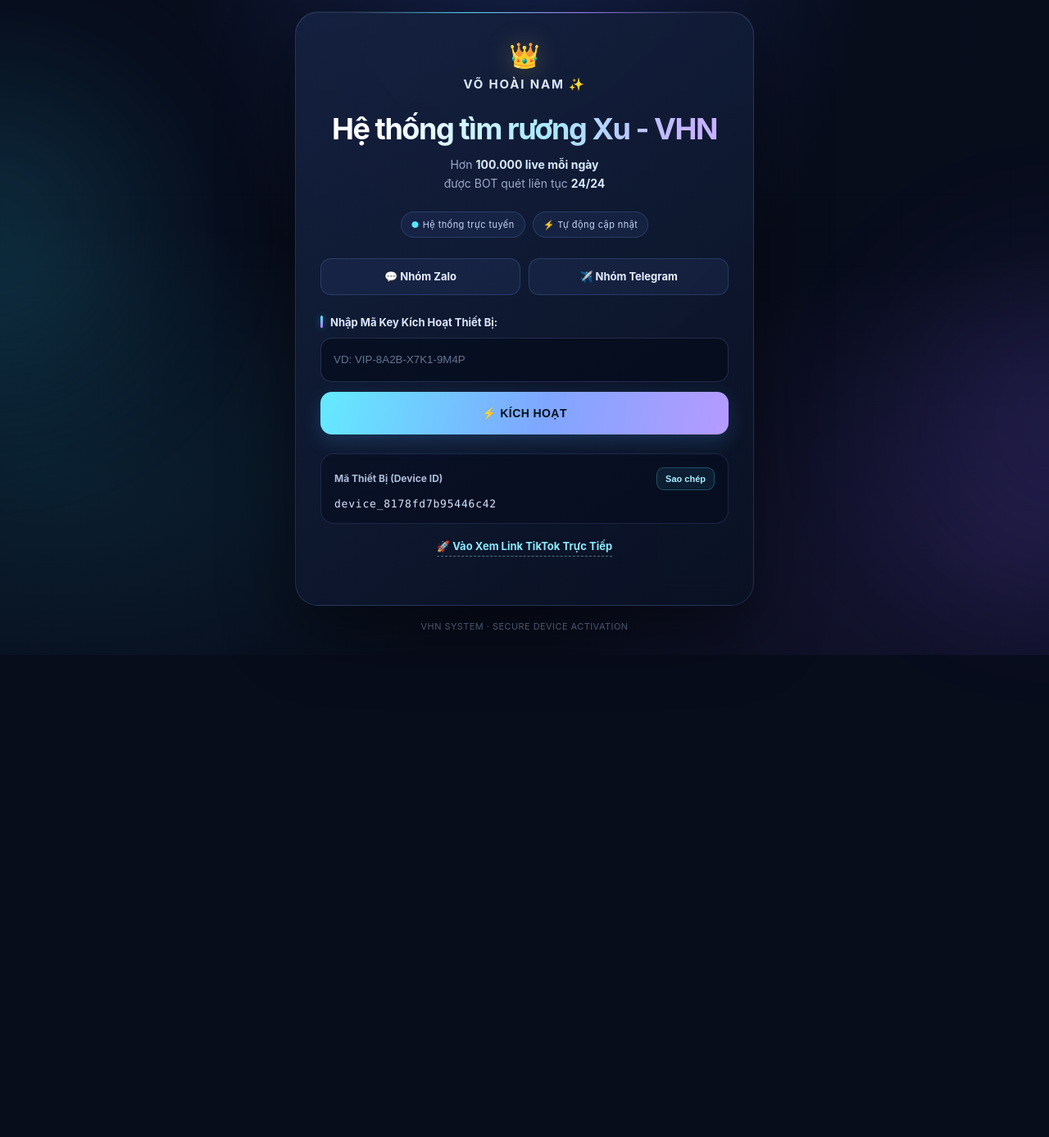
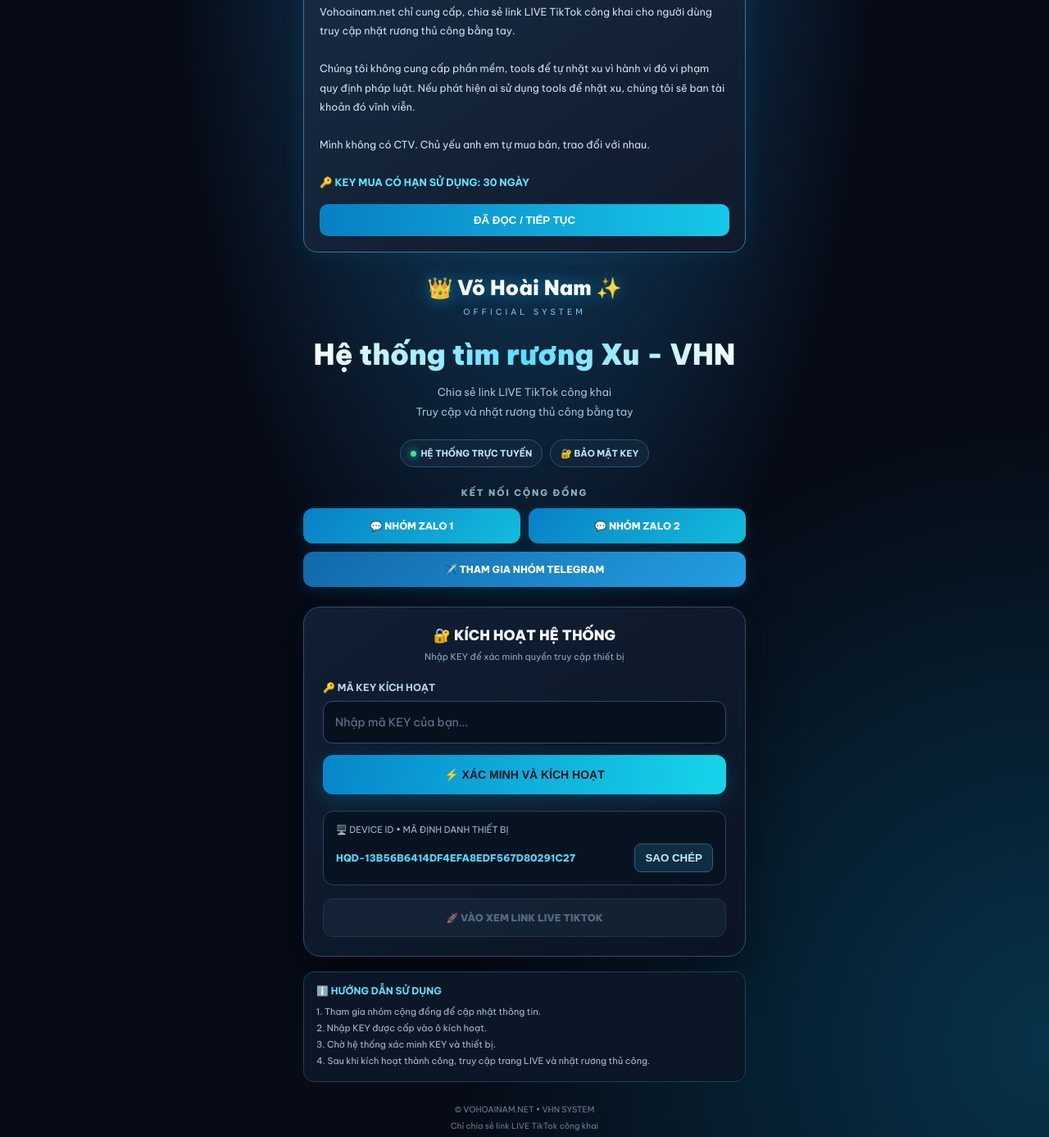
Before and after one commit to hikhikhakhamunly-alt/vohoainam.fake, a plain HTML site: page index.html in a window 1280 px wide. Shown: the part 71-1458 px from the top of the page at 82% size. Before the commit the page ends 870 px from the top, so only its background shows below. Drawn offline with Linux system fonts and the light colour scheme.

Commit message:
Update index.html

```diff
--- a/index.html
+++ b/index.html
@@ -1,113 +1,409 @@
-<!doctype html>
+
+<!DOCTYPE html>
 <html lang="vi">
 <head>
-<meta charset="utf-8">
-<meta name="viewport" content="width=device-width,initial-scale=1">
-<meta name="theme-color" content="#080d1c">
-<title>Hệ thống tìm rương Xu - VHN</title>
+<meta charset="UTF-8">
+<meta name="viewport" content="width=device-width, initial-scale=1.0">
+<meta name="theme-color" content="#07101e">
+<title>Võ Hoài Nam - Hệ thống LIVE TikTok</title>
 <style>
-:root{--bg:#080d1c;--panel:rgba(17,27,51,.78);--line:rgba(143,171,255,.17);--muted:#9ba9c8;--white:#f5f7ff;--cyan:#56e5ff;--blue:#658bff;--violet:#a879ff}
+@import url('https://fonts.googleapis.com/css2?family=Be+Vietnam+Pro:wght@400;500;600;700;800;900&display=swap');
+
+:root{
+ --blue:#27c9ff;
+ --cyan:#00e5ff;
+ --bg:#060b16;
+ --panel:#101b2c;
+ --text:#f3f8ff;
+ --muted:#a5bbd1;
+}
 *{box-sizing:border-box}
-html{min-height:100%;scroll-behavior:smooth}
-body{margin:0;min-height:100vh;color:var(--white);font-family:Inter,ui-sans-serif,system-ui,-apple-system,"Segoe UI",sans-serif;background:radial-gradient(ellipse at 50% -15%,rgba(72,112,255,.24),transparent 48%),radial-gradient(ellipse at 5% 75%,rgba(33,196,225,.10),transparent 35%),radial-gradient(ellipse at 95% 85%,rgba(150,91,255,.11),transparent 34%),var(--bg);display:grid;place-items:center;padding:28px 16px;overflow-x:hidden}
-body:before{content:"";position:fixed;inset:0;pointer-events:none;opacity:.22;background-image:linear-gradient(rgba(157,181,255,.045) 1px,transparent 1px),linear-gradient(90deg,rgba(157,181,255,.045) 1px,transparent 1px);background-size:44px 44px;mask-image:linear-gradient(to bottom,black,transparent 85%)}
-.glow{position:fixed;width:360px;height:360px;border-radius:50%;filter:blur(100px);opacity:.15;pointer-events:none}
-.glow.a{background:#2ddfff;left:-190px;top:22%}.glow.b{background:#815cff;right:-200px;bottom:4%}
-.wrap{width:min(100%,560px);position:relative;z-index:1}
-.notice{display:flex;align-items:center;gap:10px;padding:11px 15px;border:1px solid rgba(255,205,105,.2);background:rgba(255,190,75,.07);border-radius:14px;color:#ffe0a4;font-size:13px;margin-bottom:17px}
-.notice .dot{width:7px;height:7px;background:#ffc766;border-radius:50%;box-shadow:0 0 12px #ffc766;flex:none}
-.card{position:relative;border:1px solid var(--line);border-radius:28px;padding:34px 30px 26px;background:linear-gradient(145deg,rgba(21,34,65,.91),rgba(10,17,35,.94));box-shadow:0 28px 90px rgba(0,0,0,.48),inset 0 1px rgba(255,255,255,.06);backdrop-filter:blur(18px);overflow:hidden}
-.card:before{content:"";position:absolute;left:12%;right:12%;top:0;height:1px;background:linear-gradient(90deg,transparent,var(--cyan),var(--violet),transparent);opacity:.9}
-.brand{text-align:center;margin-bottom:25px}
-.crown{font-size:30px;filter:drop-shadow(0 0 15px rgba(255,208,102,.28))}
-.brandname{font-size:15px;font-weight:750;letter-spacing:.12em;color:#dce7ff;margin-top:8px}
-h1{font-size:clamp(27px,6vw,36px);line-height:1.15;letter-spacing:-.04em;text-align:center;margin:13px 0 11px;background:linear-gradient(100deg,#fff 15%,#a9eaff 55%,#c7b2ff 90%);-webkit-background-clip:text;background-clip:text;color:transparent}
-.sub{text-align:center;color:var(--muted);font-size:14px;line-height:1.65;margin:0}
-.sub strong{color:#d8eaff;font-weight:700}
-.stats{display:flex;justify-content:center;gap:9px;margin:22px 0 25px;flex-wrap:wrap}
-.pill{font-size:11px;letter-spacing:.04em;color:#c6d5f7;border:1px solid rgba(126,165,255,.19);background:rgba(98,137,255,.08);padding:8px 12px;border-radius:99px}
-.pill b{color:var(--cyan);font-weight:700}
-.links{display:grid;grid-template-columns:1fr 1fr;gap:10px;margin-bottom:25px}
-.link{display:flex;align-items:center;justify-content:center;gap:9px;min-height:45px;border-radius:13px;border:1px solid rgba(125,164,255,.2);background:rgba(112,146,255,.08);color:#e5edff;text-decoration:none;font-size:13px;font-weight:650;transition:.2s ease}
-.link:hover{transform:translateY(-2px);border-color:rgba(86,229,255,.55);background:rgba(86,229,255,.1)}
-.section-label{display:flex;align-items:center;gap:9px;color:#dce7ff;font-size:13px;font-weight:750;margin-bottom:11px}
-.section-label:before{content:"";width:3px;height:15px;border-radius:5px;background:linear-gradient(var(--cyan),var(--violet));box-shadow:0 0 10px rgba(86,229,255,.4)}
-.field{position:relative}
-input{width:100%;height:54px;padding:0 15px;border-radius:14px;border:1px solid rgba(145,170,255,.2);outline:none;background:rgba(3,9,23,.58);color:#fff;font:600 14px inherit;letter-spacing:.04em;transition:.2s}
-input::placeholder{color:#657493;font-weight:500;letter-spacing:0}
-input:focus{border-color:rgba(86,229,255,.7);box-shadow:0 0 0 3px rgba(86,229,255,.09),0 0 25px rgba(86,229,255,.08)}
-.activate{width:100%;height:52px;margin-top:12px;border:0;border-radius:14px;color:#06111e;font-size:14px;font-weight:850;letter-spacing:.03em;cursor:pointer;background:linear-gradient(100deg,#64eaff,#7fa6ff 55%,#b69aff);box-shadow:0 8px 25px rgba(82,171,255,.2);transition:transform .2s,filter .2s}
-.activate:hover{transform:translateY(-2px);filter:brightness(1.08)}.activate:active{transform:translateY(0)}
-.device{margin-top:23px;padding:16px;border:1px solid rgba(133,163,255,.16);border-radius:16px;background:rgba(5,12,28,.48)}
-.devicehead{display:flex;justify-content:space-between;align-items:center;gap:10px;margin-bottom:9px}
-.devicehead span{font-size:12px;color:#aebcda;font-weight:700}
-.copy{border:1px solid rgba(86,229,255,.25);border-radius:9px;background:rgba(86,229,255,.08);color:#a9efff;font-size:11px;font-weight:750;padding:7px 10px;cursor:pointer}
-.deviceid{font-family:ui-monospace,SFMono-Regular,Consolas,monospace;color:#d8e5ff;font-size:13px;letter-spacing:.06em;overflow-wrap:anywhere}
-.direct{display:flex;justify-content:center;margin-top:19px}
-.direct a{color:#8beaff;text-decoration:none;font-size:13px;font-weight:700;border-bottom:1px dashed rgba(139,234,255,.45);padding-bottom:4px}
-.direct a:hover{color:#fff}
-.feedback{min-height:20px;margin:13px 0 0;text-align:center;color:#a9dff0;font-size:12px}
-.footer{text-align:center;color:#647391;font-size:11px;margin-top:18px;letter-spacing:.04em}
-@media(max-width:480px){.card{padding:28px 19px 22px;border-radius:23px}.notice{font-size:12px}.stats{margin:18px 0 21px}.links{margin-bottom:22px}}
+body{
+ margin:0;min-height:100vh;
+ padding:22px 14px 35px;
+ font-family:'Be Vietnam Pro',sans-serif;
+ color:var(--text);
+ background:
+ radial-gradient(ellipse at 50% -10%,#174d77 0%,transparent 48%),
+ radial-gradient(ellipse at 100% 90%,#07334a 0%,transparent 40%),
+ var(--bg);
+}
+.container{width:100%;max-width:540px;margin:auto}
+.notice{
+ position:relative;
+ background:linear-gradient(145deg,#172b43,#101a2b);
+ border:1px solid #39749a;
+ border-radius:17px;
+ padding:19px;
+ margin-bottom:27px;
+ box-shadow:0 0 30px #00bfff17;
+}
+.notice h3{font-size:16px;color:#61dfff;margin:0 0 12px}
+.notice p{
+ color:#d1e0ed;font-size:12.5px;
+ line-height:1.85;margin:0;
+}
+.notice strong{color:#61e5ff}
+.notice button{
+ width:100%;margin-top:15px;padding:12px;
+ border:0;border-radius:10px;
+ background:linear-gradient(90deg,#087fc5,#16c8e8);
+ color:white;font-weight:800;cursor:pointer;
+}
+.brand{text-align:center;margin:27px 0 18px}
+.brand-name{
+ font-size:25px;font-weight:900;
+ color:white;text-shadow:0 0 20px #00bfff85;
+}
+.brand-name span{color:#49d9ff}
+.brand-sub{font-size:10px;letter-spacing:4px;color:#75c9ed;margin-top:7px}
+h1{
+ text-align:center;
+ font-size:clamp(26px,7vw,35px);
+ line-height:1.3;margin:23px 0 10px;
+ font-weight:900;
+ background:linear-gradient(90deg,#fff,#57dfff,#fff);
+ -webkit-background-clip:text;background-clip:text;
+ color:transparent;
+}
+.subtitle{
+ text-align:center;color:#a9bfd3;
+ font-size:13px;line-height:1.9;
+}
+.status{
+ display:flex;justify-content:center;gap:9px;
+ flex-wrap:wrap;margin:21px 0 24px;
+}
+.status-item{
+ border:1px solid #245575;
+ background:#10253a;
+ color:#bfeaff;
+ padding:9px 12px;border-radius:30px;
+ font-size:11px;font-weight:700;
+}
+.status-dot{
+ display:inline-block;width:7px;height:7px;
+ border-radius:50%;background:#31e89b;
+ box-shadow:0 0 9px #31e89b;margin-right:6px;
+}
+.social-title{
+ text-align:center;color:#8caec8;
+ font-size:11px;font-weight:800;
+ letter-spacing:2px;margin-bottom:12px;
+}
+.social{
+ display:grid;grid-template-columns:1fr 1fr;
+ gap:10px;margin-bottom:24px;
+}
+.social a{
+ display:flex;align-items:center;justify-content:center;
+ gap:7px;text-align:center;text-decoration:none;
+ padding:14px 8px;border-radius:12px;
+ color:white;font-size:12px;font-weight:800;
+ background:linear-gradient(135deg,#087fc5,#13bddd);
+ box-shadow:0 5px 20px #00bfff20;
+ transition:.2s;
+}
+.social a:hover{transform:translateY(-2px);filter:brightness(1.15)}
+.social a.telegram{
+ grid-column:1/-1;
+ background:linear-gradient(135deg,#1269a9,#249ee2);
+}
+.panel{
+ background:linear-gradient(145deg,#111f33,#0b1424);
+ border:1px solid #28516d;
+ border-radius:21px;padding:23px;
+ box-shadow:0 15px 55px #0008,0 0 30px #00bfff0b;
+}
+.panel-title{
+ text-align:center;font-size:17px;
+ font-weight:900;margin:0 0 8px;
+}
+.panel-sub{
+ text-align:center;font-size:11px;
+ color:#8caac1;margin-bottom:23px;
+}
+label{
+ display:block;font-size:12px;
+ color:#b8d5e9;margin-bottom:9px;font-weight:700;
+}
+input{
+ width:100%;padding:16px 14px;
+ background:#07111e;border:1px solid #2a506d;
+ border-radius:12px;color:white;
+ font-size:14px;outline:none;
+ font-family:inherit;transition:.2s;
+}
+input:focus{
+ border-color:#27d4ff;
+ box-shadow:0 0 0 3px #1bbfff20;
+}
+input::placeholder{color:#607991}
+.activate{
+ width:100%;margin-top:14px;padding:16px;
+ border:0;border-radius:12px;
+ background:linear-gradient(100deg,#0786cb,#16d5e9);
+ color:#001523;font-size:14px;
+ font-weight:900;cursor:pointer;
+ box-shadow:0 7px 25px #00bfff32;
+}
+.activate:disabled{opacity:.55;cursor:wait}
+.message{
+ display:none;margin-top:14px;padding:13px;
+ border-radius:11px;font-size:12px;line-height:1.7;
+ overflow-wrap:anywhere;
+}
+.message.error{display:block;background:#421e2b;color:#ffc2cb;border:1px solid #8e3548}
+.message.success{display:block;background:#103b31;color:#a6ffcf;border:1px solid #287b5e}
+.device{
+ margin-top:20px;padding:15px;
+ background:#081321;border:1px solid #24435d;
+ border-radius:13px;
+}
+.device-title{font-size:11px;color:#9bbbd2;margin-bottom:10px}
+.device-row{display:flex;align-items:center;gap:8px}
+.device-code{
+ flex:1;min-width:0;overflow:hidden;
+ text-overflow:ellipsis;white-space:nowrap;
+ color:#50d9ff;font-size:12px;font-weight:800;
+}
+.copy{
+ border:1px solid #28617c;background:#102d43;
+ color:#bcefff;padding:9px 12px;
+ border-radius:8px;font-weight:800;cursor:pointer;
+}
+.continue{
+ display:block;text-align:center;text-decoration:none;
+ margin-top:16px;padding:15px;
+ border-radius:12px;background:linear-gradient(100deg,#087fc5,#12b9d8);
+ color:white;font-size:12px;font-weight:900;
+}
+.continue.disabled{
+ background:#17283a;color:#7894a9;
+ border:1px solid #2a455b;
+ pointer-events:none;opacity:.65;
+}
+.info{
+ margin-top:18px;padding:15px;
+ background:#0b1726;border:1px solid #203d56;
+ border-radius:13px;
+}
+.info h3{font-size:12px;color:#61dfff;margin:0 0 9px}
+.info p{font-size:11px;color:#a5bbd1;line-height:1.8;margin:0}
+.footer{
+ text-align:center;color:#647f96;
+ font-size:10px;line-height:2;margin:24px 0 5px;
+}
 </style>
 </head>
+
 <body>
-<div class="glow a"></div><div class="glow b"></div>
-<main class="wrap">
-  <div class="notice"><span class="dot"></span><span><b>Thông Báo Hệ Thống</b> · Vui lòng đọc thông báo trước khi kích hoạt.</span></div>
-  <section class="card">
-    <header class="brand">
-      <div class="crown">👑</div>
-      <div class="brandname">VÕ HOÀI NAM ✨</div>
-    </header>
+<div class="container">
+
+<!-- THÔNG BÁO -->
+<div class="notice" id="notice">
+ <h3>📢 THÔNG BÁO TỪ VOHOAINAM.NET</h3>
+ <p>
+ Vohoainam.net chỉ cung cấp, chia sẻ link LIVE TikTok công khai
+ cho người dùng truy cập nhặt rương thủ công bằng tay.
+ <br><br>
+ Chúng tôi không cung cấp phần mềm, tools để tự nhặt xu vì hành vi đó vi phạm quy định pháp luật.
+ Nếu phát hiện ai sử dụng tools để nhặt xu, chúng tôi sẽ ban tài khoản đó vĩnh viễn.
+ <br><br>
+ Mình không có CTV. Chủ yếu anh em tự mua bán, trao đổi với nhau.
+ <br><br>
+ <strong>🔑 KEY MUA CÓ HẠN SỬ DỤNG: 30 NGÀY</strong>
+ </p>
+ <button onclick="document.getElementById('notice').style.display='none'">
+ ĐÃ ĐỌC / TIẾP TỤC
+ </button>
+</div>
+
+<!-- THƯƠNG HIỆU -->
+<div class="brand">
+ <div class="brand-name">👑 Võ Hoài Nam <span>✨</span></div>
+ <div class="brand-sub">OFFICIAL SYSTEM</div>
+</div>
+
 <h1>Hệ thống tìm rương Xu - VHN</h1>
-    <p class="sub">Hơn <strong>100.000 live mỗi ngày</strong><br>được BOT quét liên tục <strong>24/24</strong></p>
-    <div class="stats">
-      <span class="pill"><b>●</b> Hệ thống trực tuyến</span>
-      <span class="pill">⚡ Tự động cập nhật</span>
+<div class="subtitle">
+ Chia sẻ link LIVE TikTok công khai<br>
+ Truy cập và nhặt rương thủ công bằng tay
 </div>
-    <nav class="links" aria-label="Liên kết cộng đồng">
-      <a class="link" href="#" onclick="return false">💬 Nhóm Zalo</a>
-      <a class="link" href="#" onclick="return false">✈️ Nhóm Telegram</a>
-    </nav>
-    <form id="activationForm">
-      <div class="section-label">Nhập Mã Key Kích Hoạt Thiết Bị:</div>
-      <div class="field">
-        <input id="key" type="text" placeholder="VD: VIP-8A2B-X7K1-9M4P" autocomplete="off" spellcheck="false" aria-label="Mã Key kích hoạt">
+
+<div class="status">
+ <div class="status-item"><span class="status-dot"></span>HỆ THỐNG TRỰC TUYẾN</div>
+ <div class="status-item">🔐 BẢO MẬT KEY</div>
 </div>
-      <button class="activate" type="submit">⚡ KÍCH HOẠT</button>
+
+<!-- NHÓM CỘNG ĐỒNG -->
+<div class="social-title">KẾT NỐI CỘNG ĐỒNG</div>
+<div class="social">
+ <a href="https://zalo.me/g/rboxinyyjc8l2blvfngg" target="_blank" rel="noopener">
+ 💬 NHÓM ZALO 1
+ </a>
+ <a href="https://zalo.me/g/pnfkrih5pqtmzrccasan" target="_blank" rel="noopener">
+ 💬 NHÓM ZALO 2
+ </a>
+ <a class="telegram" href="https://t.me/+1j4QUgoI3GRjZGY9" target="_blank" rel="noopener">
+ ✈️ THAM GIA NHÓM TELEGRAM
+ </a>
+</div>
+
+<!-- KÍCH HOẠT -->
+<div class="panel">
+ <div class="panel-title">🔐 KÍCH HOẠT HỆ THỐNG</div>
+ <div class="panel-sub">Nhập KEY để xác minh quyền truy cập thiết bị</div>
+
+ <form id="form">
+  <label for="key">🔑 MÃ KEY KÍCH HOẠT</label>
+  <input
+   id="key"
+   placeholder="Nhập mã KEY của bạn..."
+   autocomplete="off"
+   autocapitalize="characters"
+   required
+  >
+  <button class="activate" id="activate" type="submit">
+   ⚡ XÁC MINH VÀ KÍCH HOẠT
+  </button>
  </form>
+
+ <div id="message" class="message"></div>
+
  <div class="device">
-      <div class="devicehead">
-        <span>Mã Thiết Bị (Device ID)</span>
-        <button class="copy" id="copyBtn" type="button">Sao chép</button>
+  <div class="device-title">🖥️ DEVICE ID • MÃ ĐỊNH DANH THIẾT BỊ</div>
+  <div class="device-row">
+   <div class="device-code" id="device"></div>
+   <button class="copy" type="button" onclick="copyDevice()">SAO CHÉP</button>
   </div>
-      <div class="deviceid" id="deviceId">device_...</div>
  </div>
-    <div class="direct"><a href="#" onclick="return false">🚀 Vào Xem Link TikTok Trực Tiếp</a></div>
-    <p class="feedback" id="feedback" role="status"></p>
-  </section>
-  <footer class="footer">VHN SYSTEM · SECURE DEVICE ACTIVATION</footer>
-</main>
+
+ <a class="continue disabled" id="continue" href="#" aria-disabled="true">
+ 🚀 VÀO XEM LINK LIVE TIKTOK
+ </a>
+</div>
+
+<div class="info">
+ <h3>ℹ️ HƯỚNG DẪN SỬ DỤNG</h3>
+ <p>
+ 1. Tham gia nhóm cộng đồng để cập nhật thông tin.<br>
+ 2. Nhập KEY được cấp vào ô kích hoạt.<br>
+ 3. Chờ hệ thống xác minh KEY và thiết bị.<br>
+ 4. Sau khi kích hoạt thành công, truy cập trang LIVE và nhặt rương thủ công.
+ </p>
+</div>
+
+<div class="footer">
+ © VOHOAINAM.NET • VHN SYSTEM<br>
+ Chỉ chia sẻ link LIVE TikTok công khai
+</div>
+
+</div>
+
 <script>
-const bytes = new Uint8Array(8);
-crypto.getRandomValues(bytes);
-const deviceId = "device_" + Array.from(bytes, b => b.toString(16).padStart(2,"0")).join("");
-document.getElementById("deviceId").textContent = deviceId;
-document.getElementById("copyBtn").addEventListener("click", async () => {
-  const status = document.getElementById("feedback");
-  try {
+const API = "https://hq-ba-khi-api.hikhikhakhamunly.workers.dev";
+
+// Chưa có đường dẫn LIVE thật, thay khi có URL
+const LIVE_URL = "#";
+
+let deviceId = localStorage.getItem("hq_device_id");
+
+if(!deviceId){
+ deviceId = "HQD-" + (
+  crypto.randomUUID
+   ? crypto.randomUUID().replace(/-/g,"").toUpperCase()
+   : Math.random().toString(36).slice(2).toUpperCase()
+ );
+ localStorage.setItem("hq_device_id",deviceId);
+}
+
+document.getElementById("device").textContent = deviceId;
+
+function showMessage(text,type){
+ const box = document.getElementById("message");
+ box.textContent = text;
+ box.className = "message " + type;
+}
+
+async function copyDevice(){
+ try{
   await navigator.clipboard.writeText(deviceId);
-    status.textContent = "Đã sao chép ID thiết bị!";
-  } catch {
-    status.textContent = "Trình duyệt không cho phép sao chép tự động.";
+  showMessage("Đã sao chép Device ID thành công!","success");
+ }catch(error){
+  showMessage("Trình duyệt không cho phép sao chép tự động. Hãy sao chép ID hiển thị.","error");
  }
+}
+
+document.getElementById("form").addEventListener("submit",async function(e){
+ e.preventDefault();
+
+ const key = document.getElementById("key").value.trim();
+ const btn = document.getElementById("activate");
+ const next = document.getElementById("continue");
+
+ if(!key){
+  showMessage("Vui lòng nhập mã KEY!","error");
+  return;
+ }
+
+ btn.disabled = true;
+ btn.textContent = "⏳ ĐANG KẾT NỐI MÁY CHỦ...";
+ next.classList.add("disabled");
+ next.setAttribute("aria-disabled","true");
+ next.href = "#";
+
+ try{
+  const response = await fetch(API + "/api/activate",{
+   method:"POST",
+   headers:{"Content-Type":"application/json"},
+   body:JSON.stringify({
+    key:key,
+    deviceId:deviceId
+   })
   });
-document.getElementById("activationForm").addEventListener("submit", e => {
-  e.preventDefault();
-  const key = document.getElementById("key").value.trim();
-  const status = document.getElementById("feedback");
-  status.textContent = key ? "Giao diện đã nhận mã. Cần kết nối API để xác thực Key." : "Vui lòng nhập mã Key kích hoạt.";
+
+  const data = await response.json();
+
+  if(!response.ok || !data.ok){
+   let msg = data.error || "KEY không hợp lệ hoặc không thể kích hoạt.";
+   if(data.remaining !== undefined){
+    msg += " Còn " + data.remaining + " lượt thử.";
+   }
+   if(data.remainingSeconds){
+    msg += " Vui lòng thử lại sau " + data.remainingSeconds + " giây.";
+   }
+   showMessage(msg,"error");
+   return;
+  }
+
+  const expiry = data.permanent
+   ? "Vĩnh viễn"
+   : new Date(data.expiresAt).toLocaleString("vi-VN");
+
+  showMessage(
+   "✅ KÍCH HOẠT THÀNH CÔNG! Hạn sử dụng: " + expiry +
+   ". Thiết bị: " + data.devicesUsed + "/" + data.maxDevices,
+   "success"
+  );
+
+  if(LIVE_URL !== "#"){
+   next.href = LIVE_URL;
+   next.classList.remove("disabled");
+   next.setAttribute("aria-disabled","false");
+  }else{
+   showMessage(
+    "Kích hoạt thành công! Hiện chưa cấu hình đường dẫn trang LIVE.",
+    "success"
+   );
+  }
+
+ }catch(error){
+  showMessage("Không thể kết nối máy chủ. Kiểm tra mạng hoặc cấu hình API.","error");
+ }finally{
+  btn.disabled = false;
+  btn.textContent = "⚡ XÁC MINH VÀ KÍCH HOẠT";
+ }
 });
 </script>
 </body>
```
Lines whose indentation alone changed are shown as unchanged.
